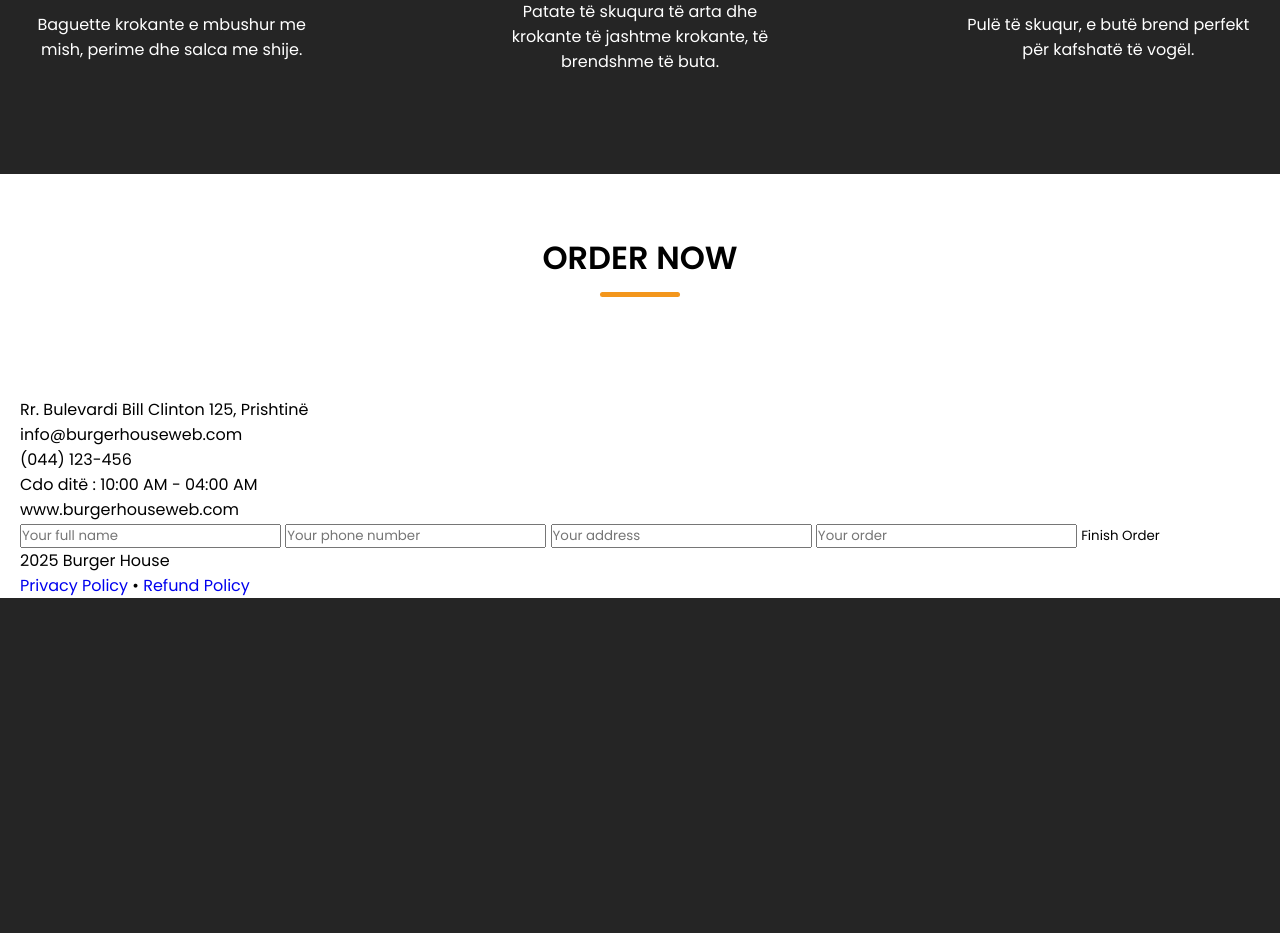
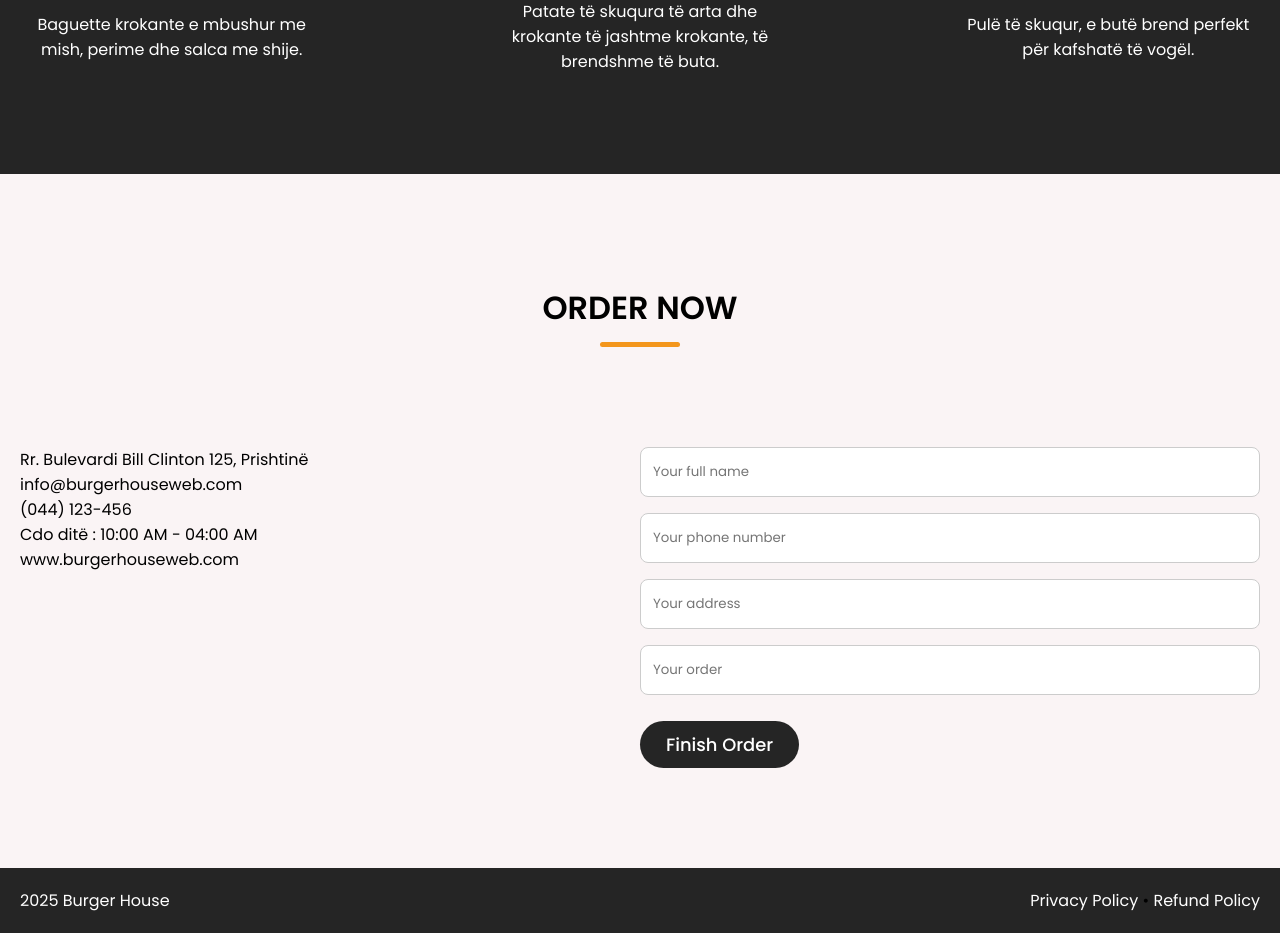
Before and after one commit to 3njomzaisufi-cpu/projekti-1, a PHP site: page / in a window 1280 px wide. Shown: the part 3139-4072 px from the top of the page. Before the commit the page ends 3737 px from the top, so only its background shows below. Run offline with PHP 8.4, Linux system fonts and the light colour scheme; some web fonts are replaced.

Commit message:
Add footer styles with layout, social links, policies, and hover effects

```diff
--- a/style.css
+++ b/style.css
@@ -267,7 +267,7 @@ header .navbar {
 
 .menu-section .menu-list .menu-item .text {
   font-size: var(--font-size-m);
-
+}
   .order-section {
   padding: 50px 0 100px;
   background-color: var(--light-pink-color);
@@ -331,3 +331,36 @@ header .navbar {
   color: var(--primary-color);
   background: transparent;
 }
+.footer-section {
+  padding: 20px 0;
+  background: var(--dark-color);
+}
+
+.footer-section .section-content {
+  display: flex;
+  align-items: center;
+  justify-content: space-between;
+}
+
+.footer-section :where(.copyright-text, .social-link, .policy-link) {
+  color: var(--white-color);
+  transition: 0.2s ease;
+}
+
+.footer-section .social-link-list {
+  display: flex;
+  gap: 25px;
+}
+
+.footer-section .social-link-list .social-link {
+  font-size: var(--font-size-l);
+}
+
+.footer-section :where(.social-link, .policy-link):hover {
+  color: var(--secondary-color);
+}
+
+.footer-section .policy-text .seperator {
+  margin: 0 5px;
+  color: var(--white-color);
+}
```
